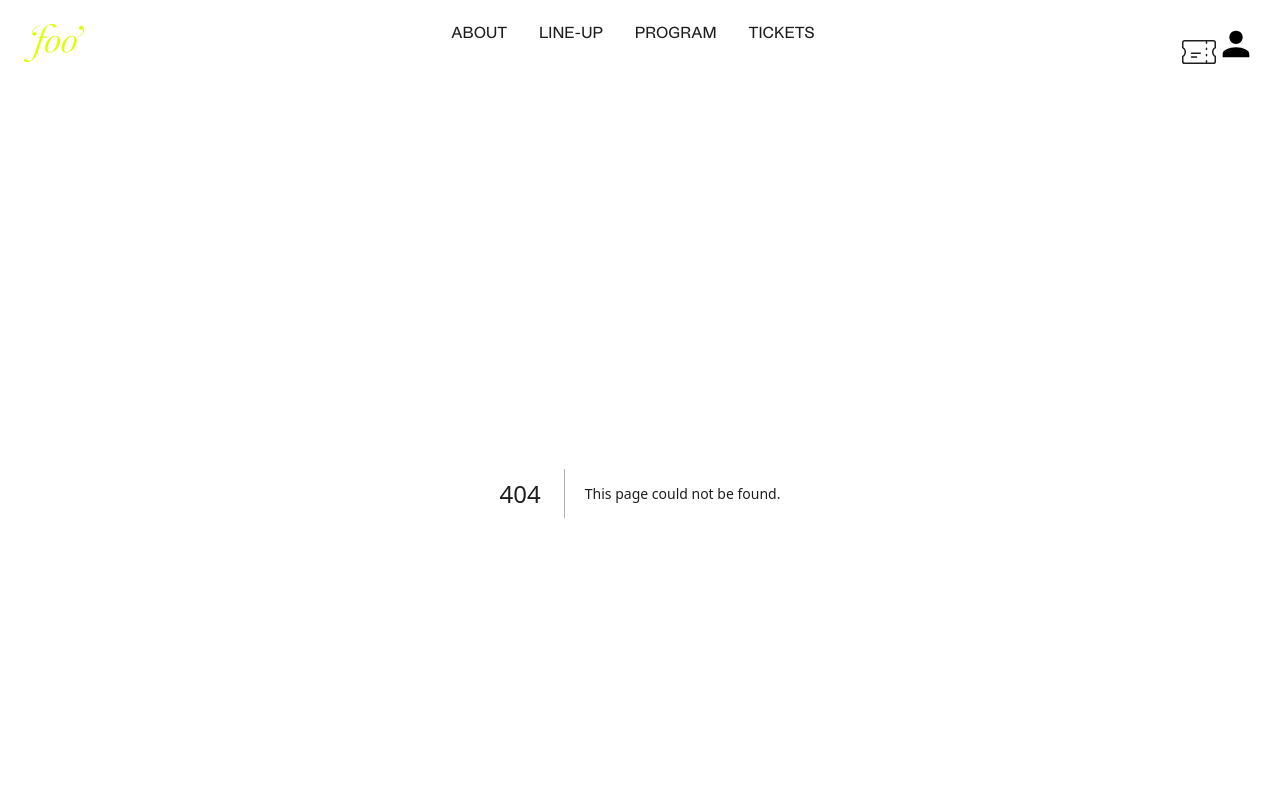
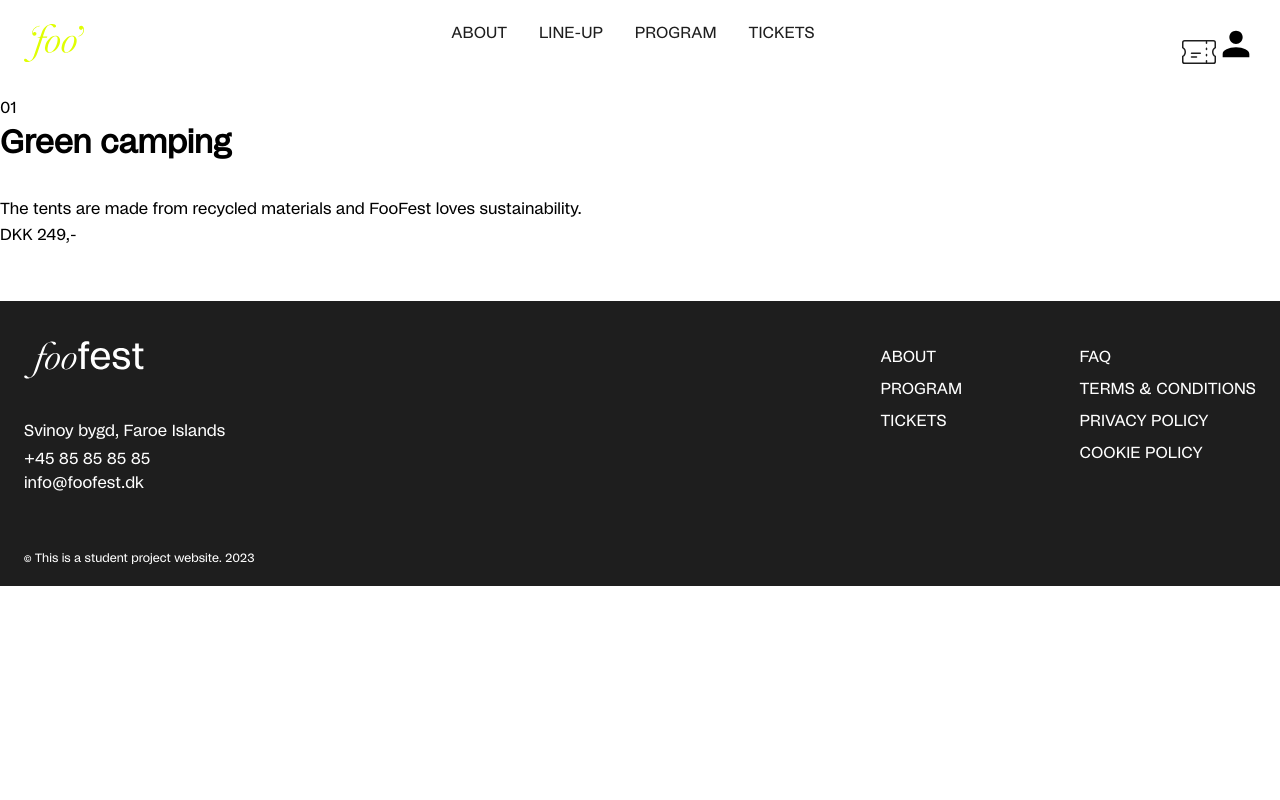
Before and after one commit to ozolinala/fooFestApp-forked, a Next.js app: page /components/CampingType in a window 1280 px wide. Before the commit this address had no page. Shown: the top 800 px of the page. Built offline with nearby package versions, Linux system fonts and the light colour scheme.

Commit message:
added camping card - bad layout

```diff
--- /dev/null
+++ b/pages/components/CampingType.js
@@ -0,0 +1,18 @@
+import React from "react";
+import styles from "@/styles/Checkout.module.css";
+
+function CampingType() {
+  return (
+    <div className={styles.CampingType}>
+      <p>01</p>
+      <h3>Green camping</h3>
+      <p>
+        The tents are made from recycled materials and FooFest loves
+        sustainability.
+      </p>
+      <span>DKK 249,-</span>
+    </div>
+  );
+}
+
+export default CampingType;
--- /dev/null
+++ b/styles/Checkout.module.css
@@ -0,0 +1,12 @@
+.CampingType {
+  display: flex;
+  flex-direction: column;
+  gap: 0;
+}
+
+.CampingFlex {
+  display: flex;
+  width: 90%;
+  margin: auto;
+  justify-content: space-around;
+}
```
Also changed, not shown: pages/components/SelectCamping.js (+10 -3 lines).
